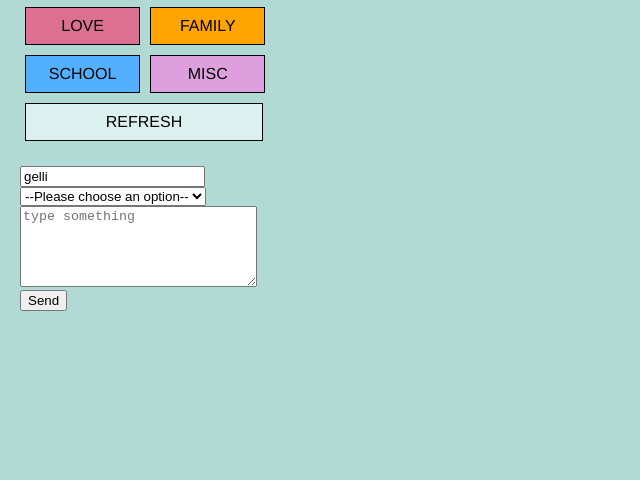
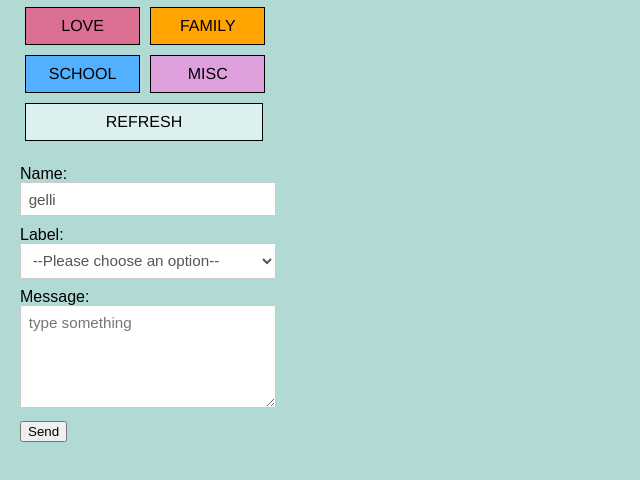
Before and after one commit to angelicadewit/Node-Final-Project, a website: page Front/index.html in a window 1280 px wide. Shown: the part 162-642 px from the top of the page, without its empty margins (0-640 px from the left). Drawn offline with nearby package versions, Linux system fonts and the light colour scheme; no server answers; a web font is replaced by a local one.

Commit message:
added message input css

```diff
--- a/Front/index.html
+++ b/Front/index.html
@@ -33,9 +33,10 @@
 
 
 				<form>
-					<p><input name="username" value="gelli" placeholder="username"></p>
+					<p><label for="username">Name:</label><input id="username" name="username" value="gelli" placeholder="username"></p>
 					<p>
-						<select id="label_select">
+						<label for="label_select">Label:</label>
+						<select name="label" id="label_select">
 							<option value="" selected disabled hidden>--Please choose an option--</option>
 							<option value="work">Work</option>
 							<option value="love">Love</option>
@@ -44,7 +45,7 @@
 							<option value="misc">Misc</option>
 						</select>
 					</p>
-					<p><textarea name="letter" value="test" class="new-message" placeholder="type something" cols="27" rows="5" wrap="soft"></textarea></p>
+					<p><label for="letter">Message:</label><textarea id="letter" name="letter" value="test" class="new-message" placeholder="type something" cols="27" rows="5" wrap="soft"></textarea></p>
 					<!-- <div class="g-recaptcha" data-sitekey="6LeRKmoUAAAAAIQY9nBppfhOd5Qsct3JhT4zAAK"></div> -->
 					<p><button class="send">Send</button></p>
 				</form>
--- a/Front/src/scss/main.scss
+++ b/Front/src/scss/main.scss
@@ -77,6 +77,20 @@ h1{
 		top: 3em;
 		width: 20%;
 	}
+}
+
+input[name="username"],
+textarea,
+select {
+	transition: all 0.30s ease-in-out;
+	outline: none;
+	width: 100%;
+	background: #fff;
+	margin-bottom: 4%;
+	border: 1px solid #ccc;
+	padding: 3%;
+	color: #555;
+	font: 95% Arial, Helvetica, sans-serif;
 }
 
 .letters{
```
Also changed, not shown: Front/dist/css/main.css, 1 other file.
